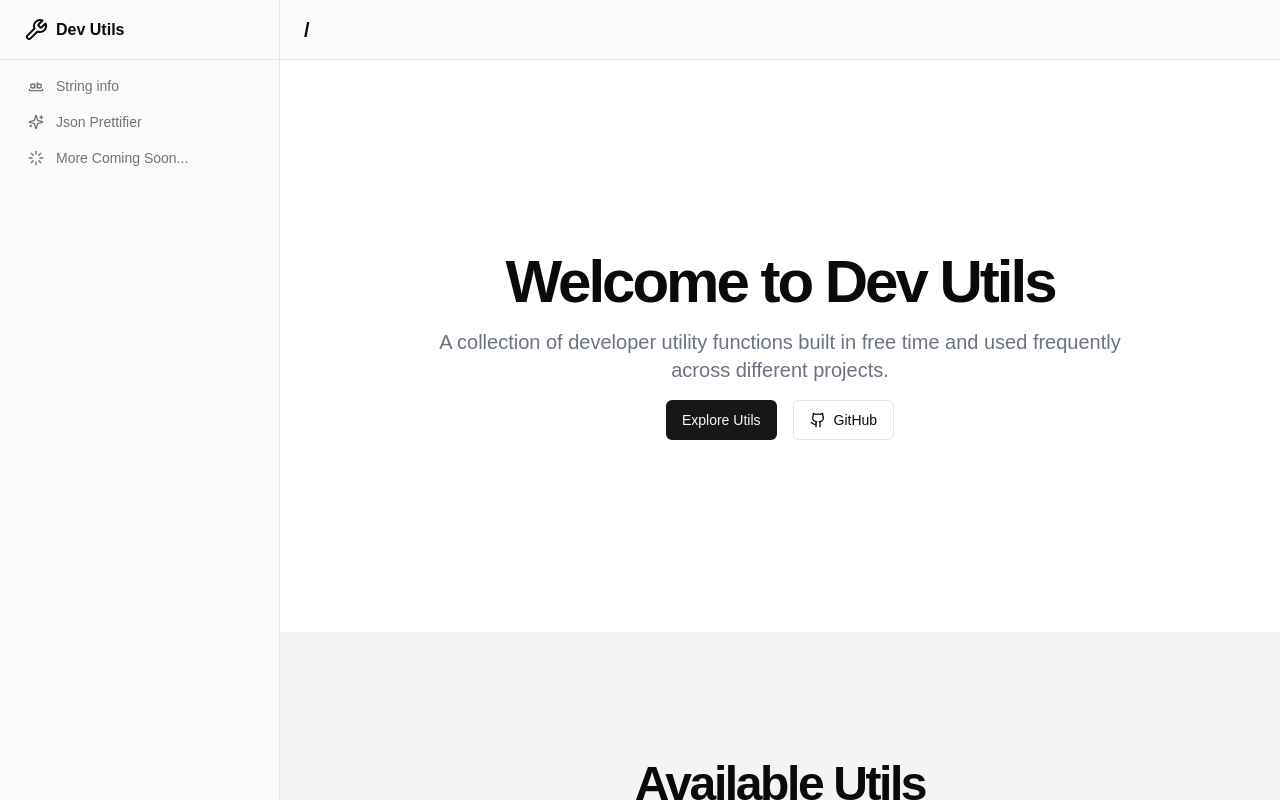
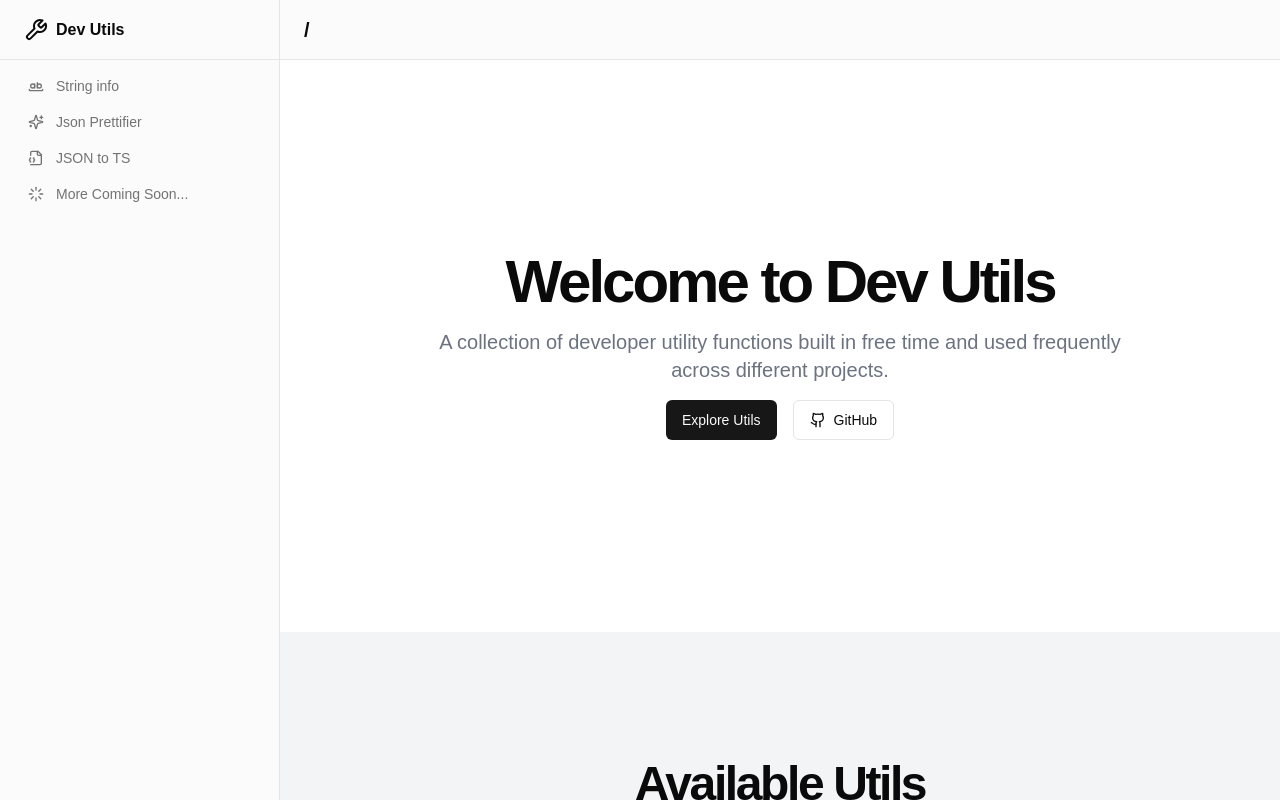
Before and after one commit to AV3RG/dev-utils, a Next.js app: page / in a window 1280 px wide. Shown: the top 800 px of the page. Built offline with nearby package versions, Linux system fonts and the light colour scheme.

Commit message:
feat(json-to-ts): add to utils const

```diff
--- a/src/const/utils.ts
+++ b/src/const/utils.ts
@@ -1,4 +1,4 @@
-import {LucideIcon, Sparkles, WholeWord} from "lucide-react";
+import {FileJson2, LucideIcon, Sparkles, WholeWord} from "lucide-react";
 
 const utils: {
   pathName: string,
@@ -14,6 +14,11 @@ const utils: {
     pathName: "/json-pretty",
     icon: Sparkles,
     displayName: "Json Prettifier"
+  },
+  {
+    pathName: "/json-to-ts",
+    icon: FileJson2,
+    displayName: "JSON to TS"
   }
 ]
 
```
